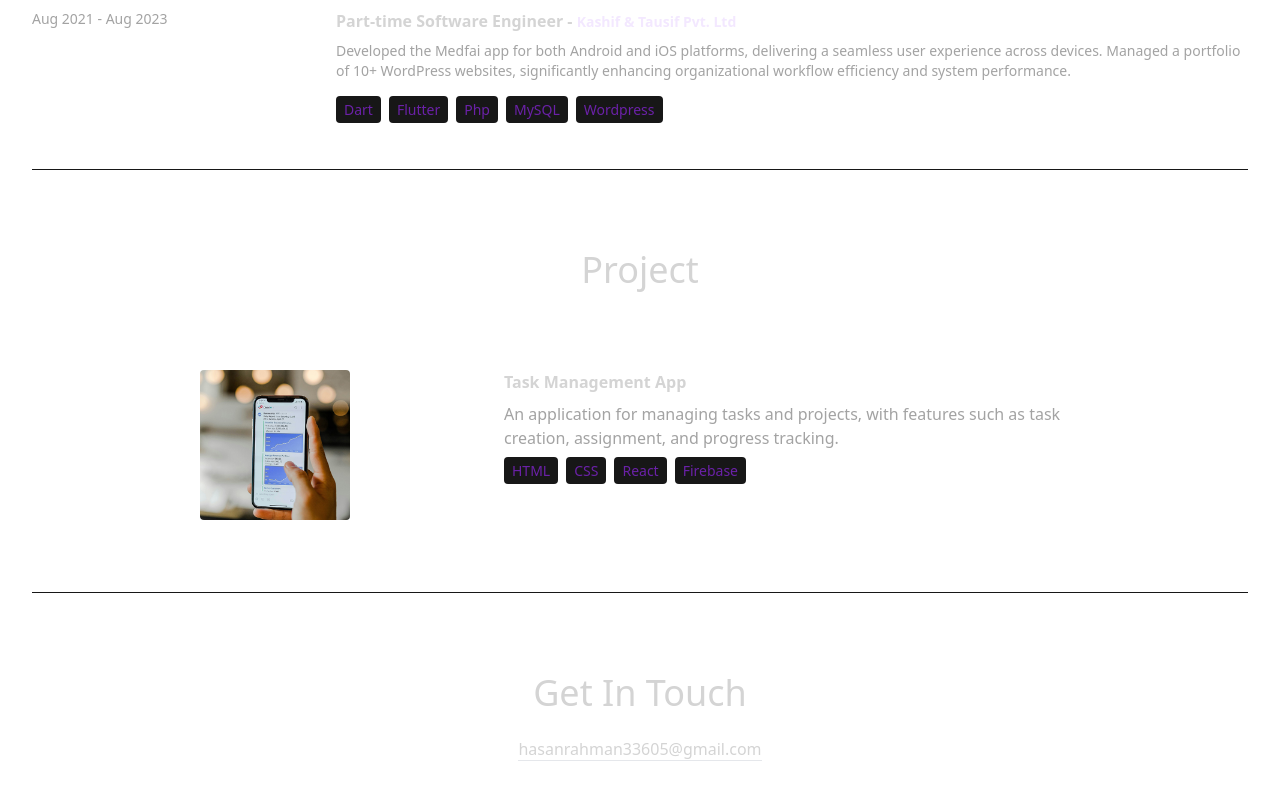
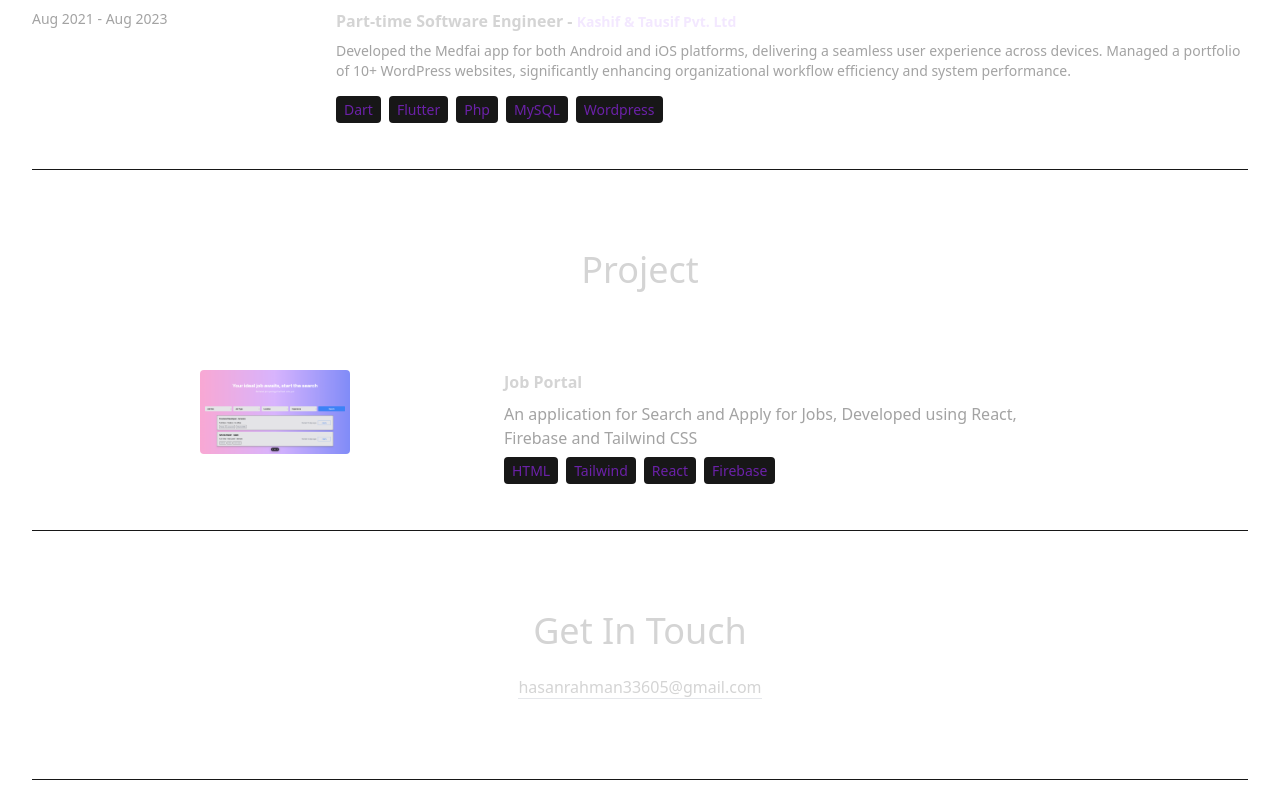
Before and after one commit to hasanrahman55/portfolio, a React (Vite) app: page / in a window 1280 px wide. Shown: the part 2178-2978 px from the top of the page. Built offline with nearby package versions, Linux system fonts and the light colour scheme.

Commit message:
added job portal

```diff
--- a/src/components/Project.tsx
+++ b/src/components/Project.tsx
@@ -14,7 +14,12 @@ function Project() {
       </motion.h1>
       <div>
         {PROJECTS.map((project, index) => (
-          <div key={index} className="mb-8 flex flex-wrap lg:justify-center">
+          // <a href="{project.link}" target="_blank"></a>
+          <div
+            key={index}
+            className="mb-8 flex flex-wrap lg:justify-center cursor-pointer"
+            onClick={() => window.open(project.link, "_blank")}
+          >
             <motion.div
               whileInView={{ opacity: 1, x: 0 }}
               initial={{ opacity: 0, x: -200 }}
--- a/src/constants/index.ts
+++ b/src/constants/index.ts
@@ -1,4 +1,4 @@
-import project2 from "../assets/projects/project-2.jpg";
+import jobPortal from "../assets/projects/job-portal.png";
 
 export const HERO_CONTENT = `I am a passionate full stack developer with a knack for crafting robust and scalable web applications. With two years plus of hands-on experience, I have honed my skills in front-end technologies like React and Next.js, as well as back-end technologies like Node.js, MySQL, PostgreSQL, and MongoDB. My goal is to leverage my expertise to create innovative solutions that drive business growth and deliver exceptional user experiences.`;
 
@@ -44,11 +44,12 @@ export const EXPERIENCES = [
 
 export const PROJECTS = [
   {
-    title: "Task Management App",
-    image: project2,
+    title: "Job Portal",
+    image: jobPortal,
     description:
-      "An application for managing tasks and projects, with features such as task creation, assignment, and progress tracking.",
-    technologies: ["HTML", "CSS", "React", "Firebase"],
+      "An application for Search and Apply for Jobs, Developed using React, Firebase and Tailwind CSS",
+    technologies: ["HTML", "Tailwind", "React", "Firebase"],
+    link: "https://job-portal-kappa-lyart.vercel.app/",
   },
 ];
 
```
Also changed, not shown: src/assets/projects/job-portal.png (added).
